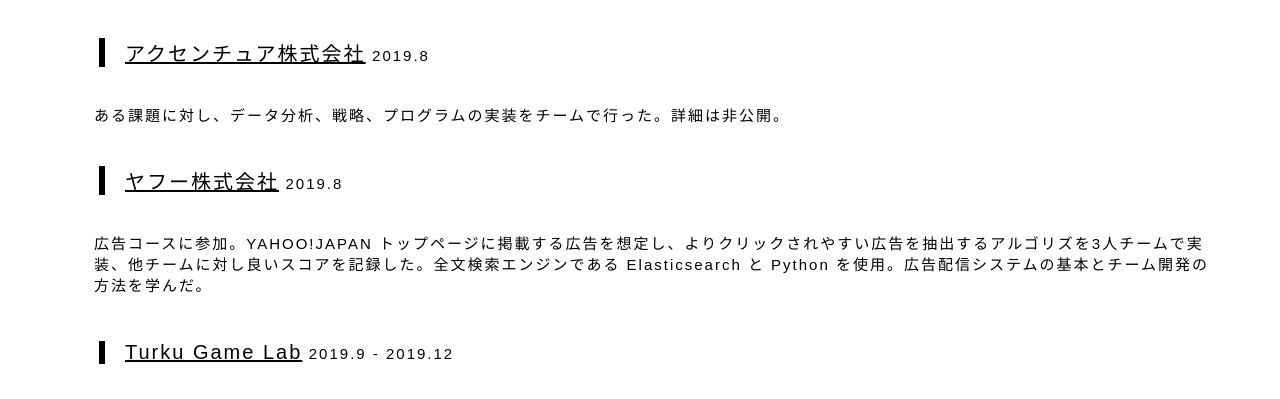
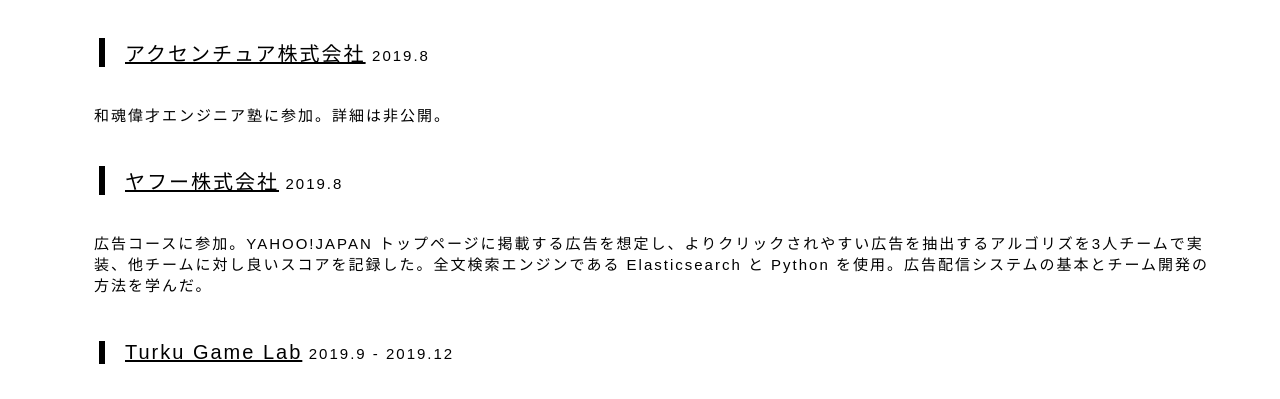
Before and after one commit to ShunIshii/ShunIshii.github.io, a plain HTML site: page index.html in a window 1280 px wide. Shown: the part 1797-2196 px from the top of the page. Drawn offline with nearby package versions, Linux system fonts and the light colour scheme.

Commit message:
Description changed

```diff
--- a/index.html
+++ b/index.html
@@ -147,7 +147,7 @@
                         <p>2019.8</p>
                     </div>
                     <div class="description">
-                        <p>ある課題に対し、データ分析、戦略、プログラムの実装をチームで行った。詳細は非公開。</p>
+                        <p>和魂偉才エンジニア塾に参加。詳細は非公開。</p>
                     </div>
                 </div>
                 <div class="subsection">
```
